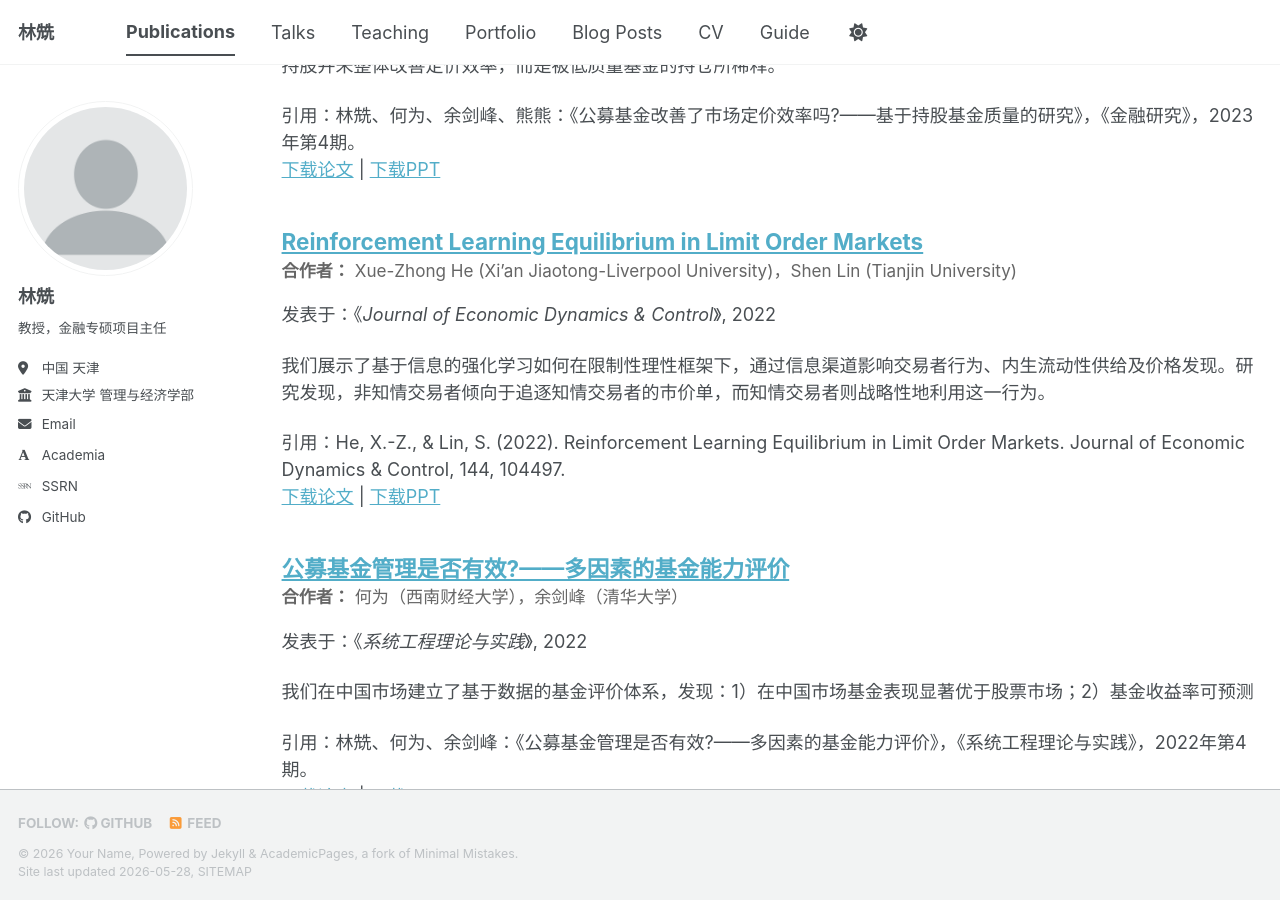
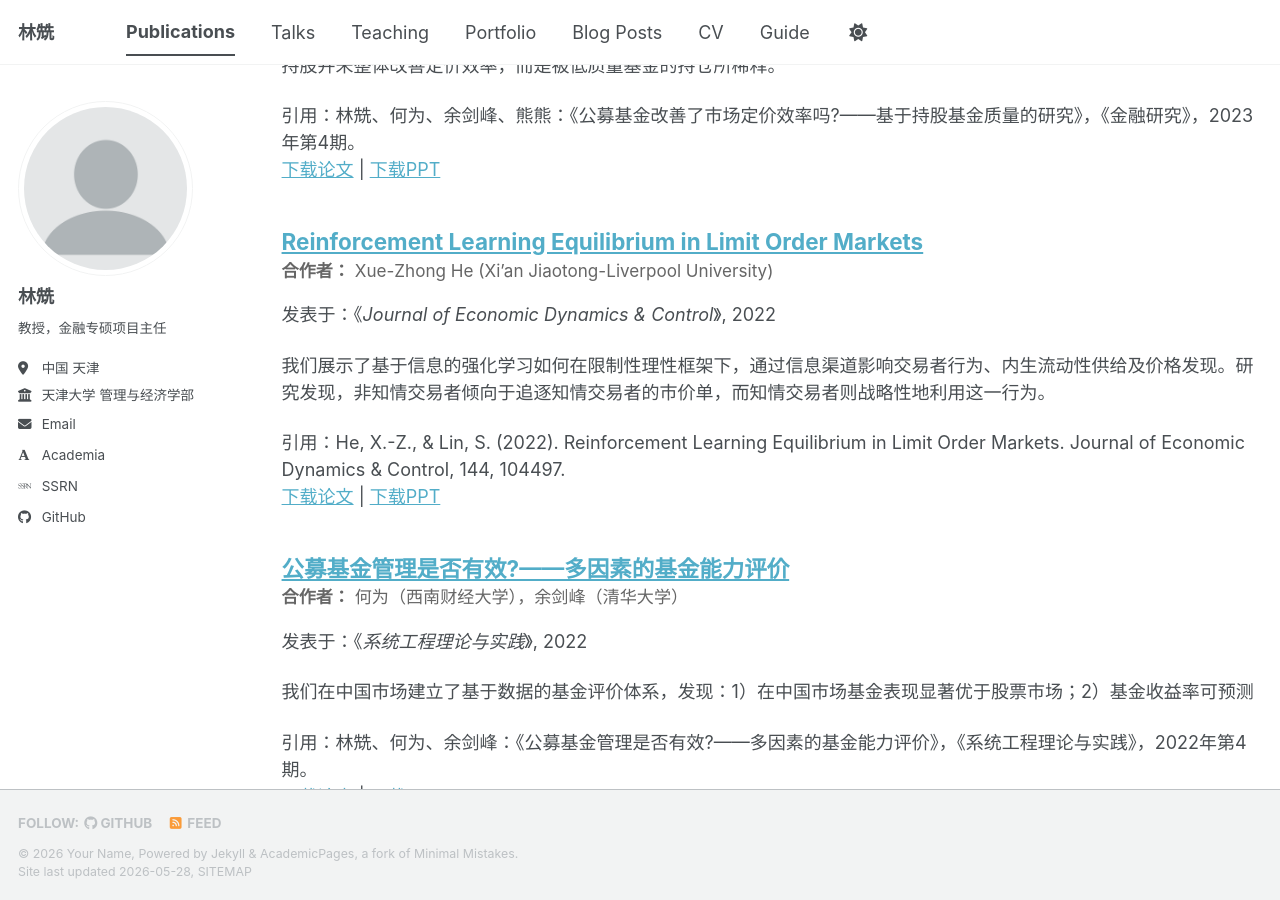
Before and after one commit to LinShen-fin/LinShen-fin.github.io, a Jekyll site: the page built from _pages/publications.html, in a window 1280 px wide and 900 px high, scrolled down 1643 px. Built offline with Jekyll 4.4.1, drawn with Linux system fonts in a browser that asks for light colours; some web fonts are replaced; a script bundle is joined from its source files by our own code; library files that are not in the unit come from our copies.

Commit message:
Update 2022-RL-LOM.md

```diff
--- a/_publications/2022-RL-LOM.md
+++ b/_publications/2022-RL-LOM.md
@@ -6,7 +6,7 @@ permalink: /publication/2022-RL-LOM
 excerpt: '我们展示了基于信息的强化学习如何在限制性理性框架下，通过信息渠道影响交易者行为、内生流动性供给及价格发现。研究发现，非知情交易者倾向于追逐知情交易者的市价单，而知情交易者则战略性地利用这一行为。'
 date: 2022-11-01
 venue: 'Journal of Economic Dynamics & Control'
-coauthors: "Xue-Zhong He (Xi’an Jiaotong-Liverpool University)，Shen Lin (Tianjin University)"
+coauthors: "Xue-Zhong He (Xi’an Jiaotong-Liverpool University)"
 slidesurl: ''
 paperurl: 'https://doi.org/10.1016/j.jedc.2022.104497'
 citation: 'He, X.-Z., & Lin, S. (2022). Reinforcement Learning Equilibrium in Limit Order Markets. Journal of Economic Dynamics & Control, 144, 104497.'
```
